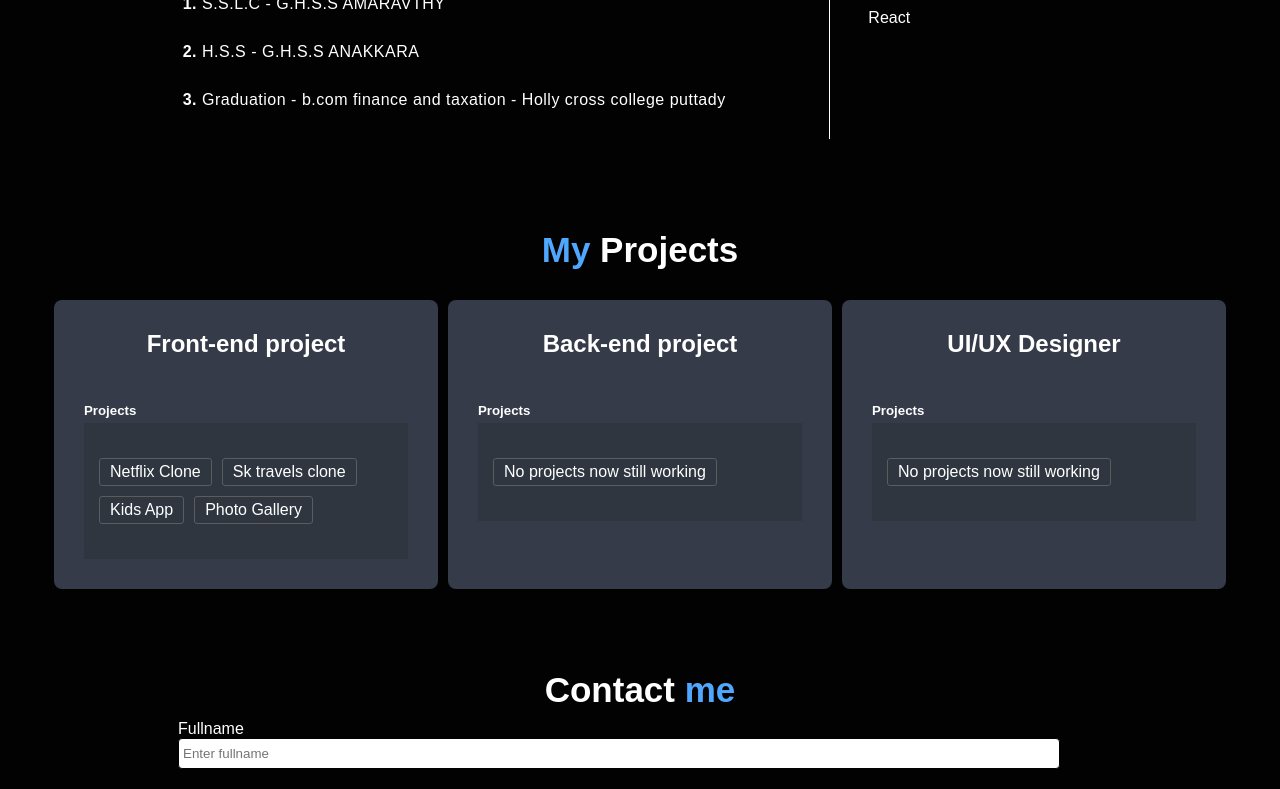
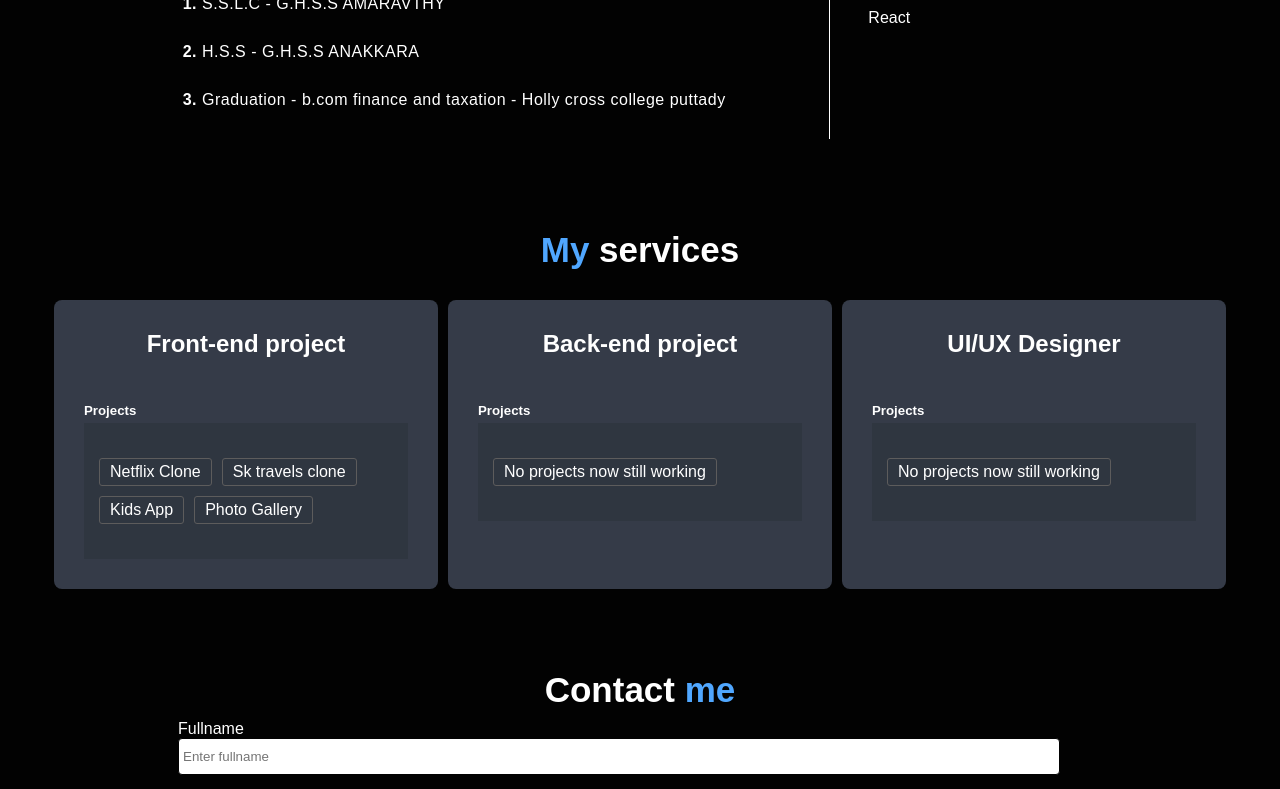
Before and after one commit to Akshai-muraleedharan/my-react-portfolio, a React (Create React App) app: page / in a window 1280 px wide. Shown: the part 1300-2089 px from the top of the page. Built offline with nearby package versions, Linux system fonts and the light colour scheme.

Commit message:
last update

```diff
--- a/src/App.js
+++ b/src/App.js
@@ -18,7 +18,7 @@ function App() {
       <Header />
       <Home />
       <About />
-      <h2 className="service"><span>My</span>  Projects</h2>
+      <h2 className="service"><span>My</span>  services</h2>
       <Services />
       <Contact />
       <Footer />
--- a/src/Components/Contact.css
+++ b/src/Components/Contact.css
@@ -47,7 +47,7 @@
 }
 
 .contact-form input{
-    padding: 7px 0px 7px 4px;
+    padding: 10px 0px 10px 4px;
     width: 100%;
 
 
@@ -94,6 +94,12 @@ form button{
         padding: 0px  20px 0px 20px;
         width: 91%;
     }
+    .contact-form input{
+        padding: 7px 0px 7px 4px;
+        width: 100%;
+
+
+    }
 
 
 }
```
